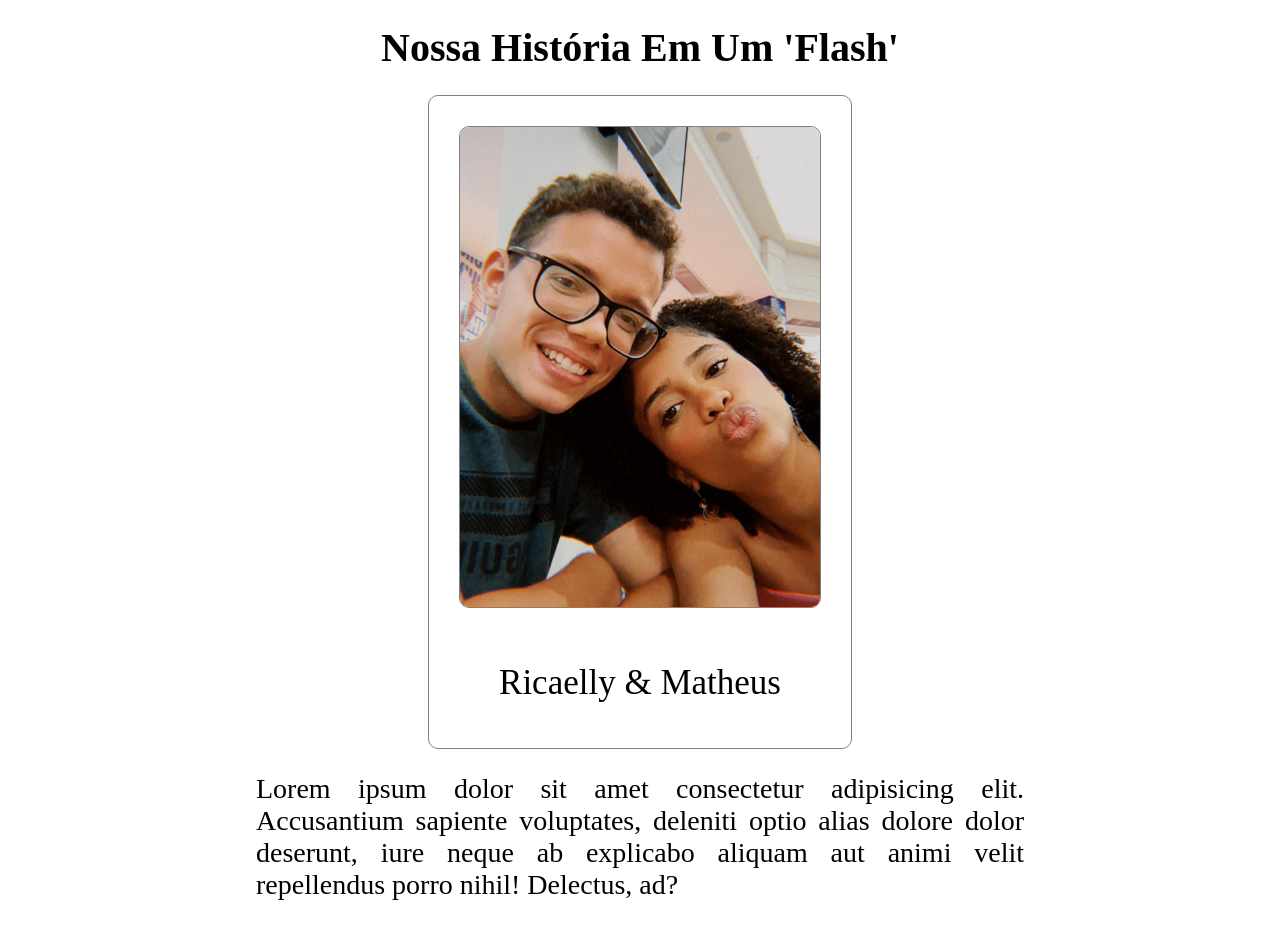
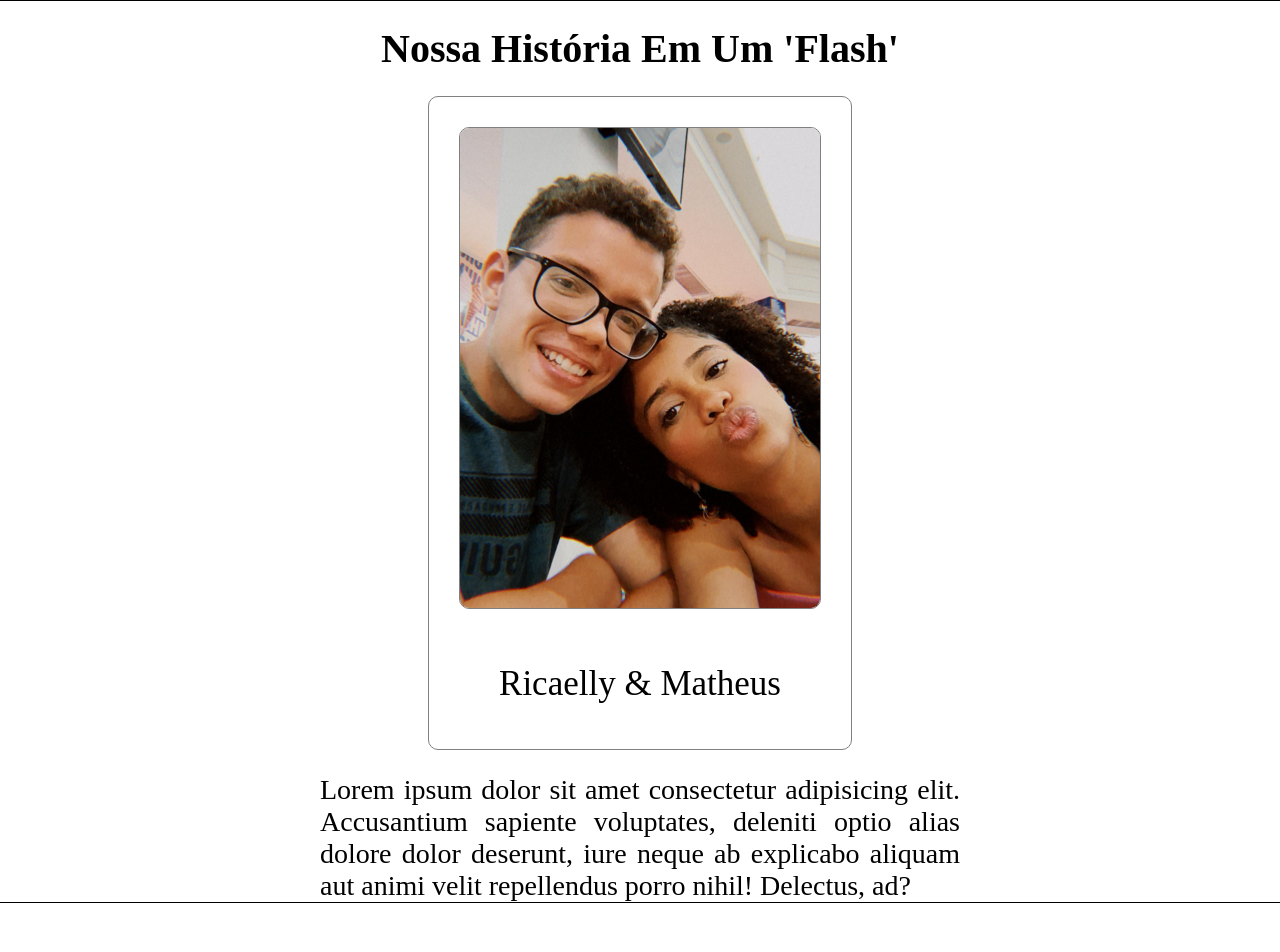
Before and after one commit to Matheus-Marc/2anos-namoro, a plain HTML site: page index.html in a window 1280 px wide. Shown: the top 952 px of the page. Before the commit the page ends 901 px from the top, so only its background shows below. Drawn offline with Linux system fonts and the light colour scheme.

Commit message:
ajustando o flex box e add o envelope

```diff
--- a/index.html
+++ b/index.html
@@ -19,6 +19,11 @@
                 Lorem ipsum dolor sit amet consectetur adipisicing elit. Accusantium sapiente voluptates, deleniti optio alias dolore dolor deserunt, iure neque ab explicabo aliquam aut animi velit repellendus porro nihil! Delectus, ad?
             </p>
         </section>
+
+        <section class="envelope">
+            <h1 class="envelope__titulo">Correspondência</h1>
+            <img src="/img/envelope-fechado.png">
+        </section>
         <script src="/app.js"></script>
     </main>
     <footer></footer>
--- a/style.css
+++ b/style.css
@@ -1,29 +1,28 @@
 *{
     margin: 0;
     padding: 0;
-}
-
-html,body{
-    height: 100vh;
-    box-sizing: border-box;
 }
 
 main{
     display: flex;
     flex-direction: column;
     align-items: center;
-    justify-content: center;
+    box-sizing: border-box;
+    gap: 10vh;
+    height: 100vh;
 }
 
 section{
+    border: 1px solid black;
     display: flex;
     flex-direction: column;
     align-items: center;
     justify-content: space-between;
+    width: 100vw;
 }
 
-.recordacoes__titulo{
-    margin-top: 3vh;
+h1{
+    margin: 3vh;
     font-size: 40px;
 }
 
@@ -38,7 +37,7 @@ section{
     padding: 30px 30px 45px 30px;
 
     background-image: url(/img/texture-shiny.jpg);
-    margin: 3vh;
+    margin-bottom: 3vh;
     border-radius: 10px;
 }
 
@@ -57,6 +56,6 @@ section{
 
 .recordacoes__legenda{
     font-size: 28px;
-    width: 60vw;
+    width: 50vw;
     text-align: justify;
 }
```
